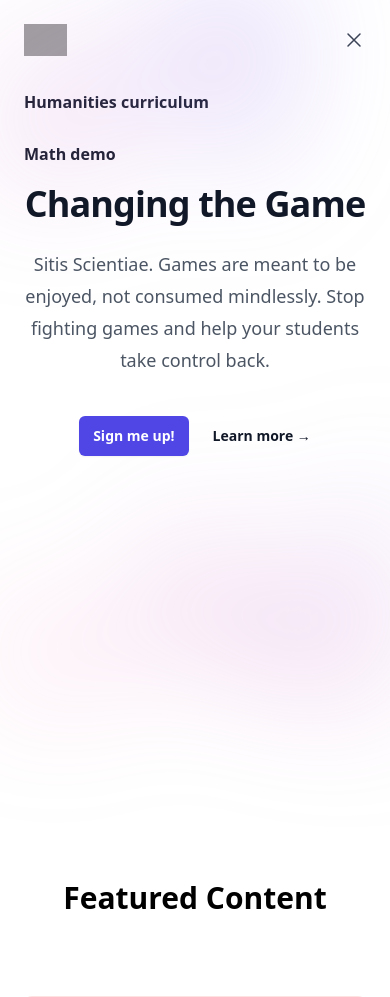
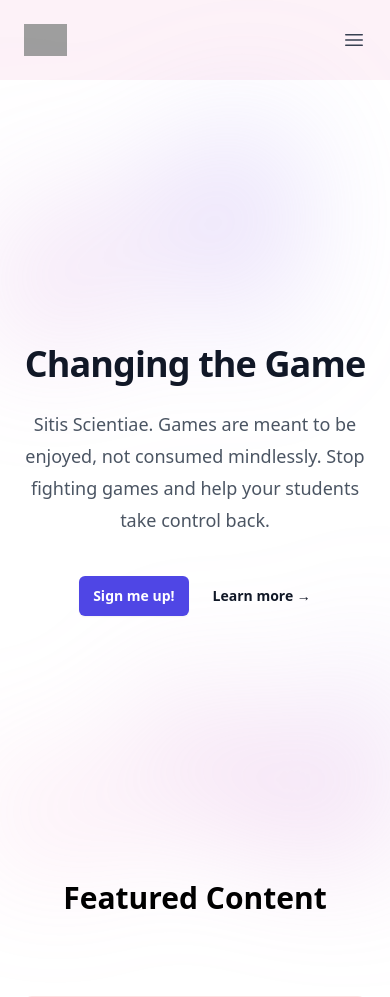
Before and after one commit to futurewitness/andrew-sports, a Flask app: page / in a window 390 px wide. Shown: the top 997 px of the page. Run offline with Flask 3, Linux system fonts and the light colour scheme; some libraries are stand-ins or nearby versions; grey boxes are pictures that could not be loaded.

Commit message:
Removed mobile nav

```diff
--- a/templates/index.html
+++ b/templates/index.html
@@ -28,32 +28,6 @@
           <a href="/game" class="text-sm font-semibold leading-6 text-gray-900">Products</a>
         </div>
       </nav>
-      <!-- Mobile menu, show/hide based on menu open state. -->
-      <div class="lg:hidden" role="dialog" aria-modal="true">
-        <!-- Background backdrop, show/hide based on slide-over state. -->
-        <div class="fixed inset-0 z-50"></div>
-        <div class="fixed inset-y-0 right-0 z-50 w-full overflow-y-auto bg-white px-6 py-6 sm:max-w-sm sm:ring-1 sm:ring-gray-900/10">
-          <div class="flex items-center justify-between">
-            <a href="#" class="-m-1.5 p-1.5">
-              <span class="sr-only">Your Company</span>
-              <img class="h-8 w-auto" src="https://tailwindui.com/img/logos/mark.svg?color=indigo&shade=600" alt="">
-            </a>
-            <button type="button" class="-m-2.5 rounded-md p-2.5 text-gray-700">
-              <span class="sr-only">Close menu</span>
-              <svg class="h-6 w-6" fill="none" viewBox="0 0 24 24" stroke-width="1.5" stroke="currentColor" aria-hidden="true">
-                <path stroke-linecap="round" stroke-linejoin="round" d="M6 18L18 6M6 6l12 12" />
-              </svg>
-            </button>
-          </div>
-          <div class="mt-6 flow-root">
-            <div class="-my-6 divide-y divide-gray-500/10">
-              <div class="space-y-2 py-6">
-                <a href="#" class="-mx-3 block rounded-lg px-3 py-2 text-base font-semibold leading-7 text-gray-900 hover:bg-gray-50">Humanities curriculum</a>
-                <a href="#" class="-mx-3 block rounded-lg px-3 py-2 text-base font-semibold leading-7 text-gray-900 hover:bg-gray-50">Math demo</a>
-              </div>
-            </div>
-          </div>
-        </div>
       </div>
     </header>
 
```
